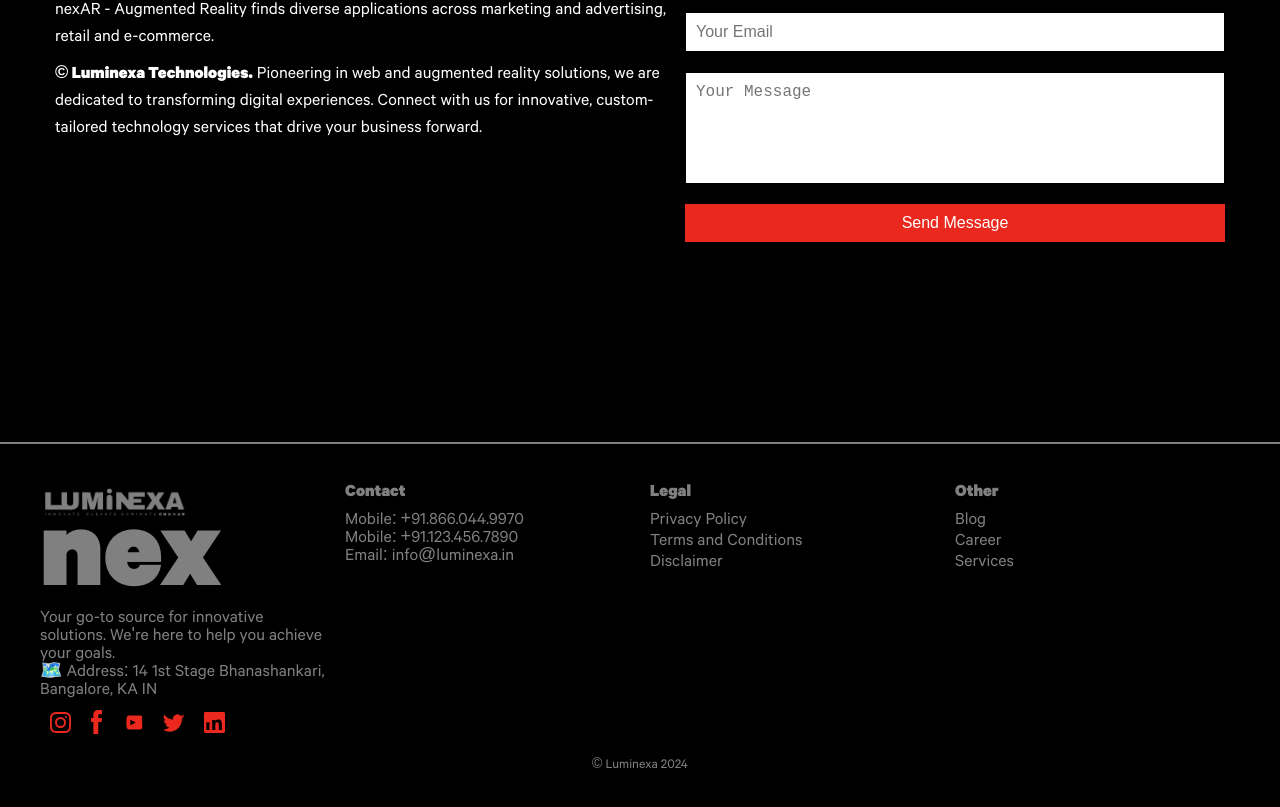
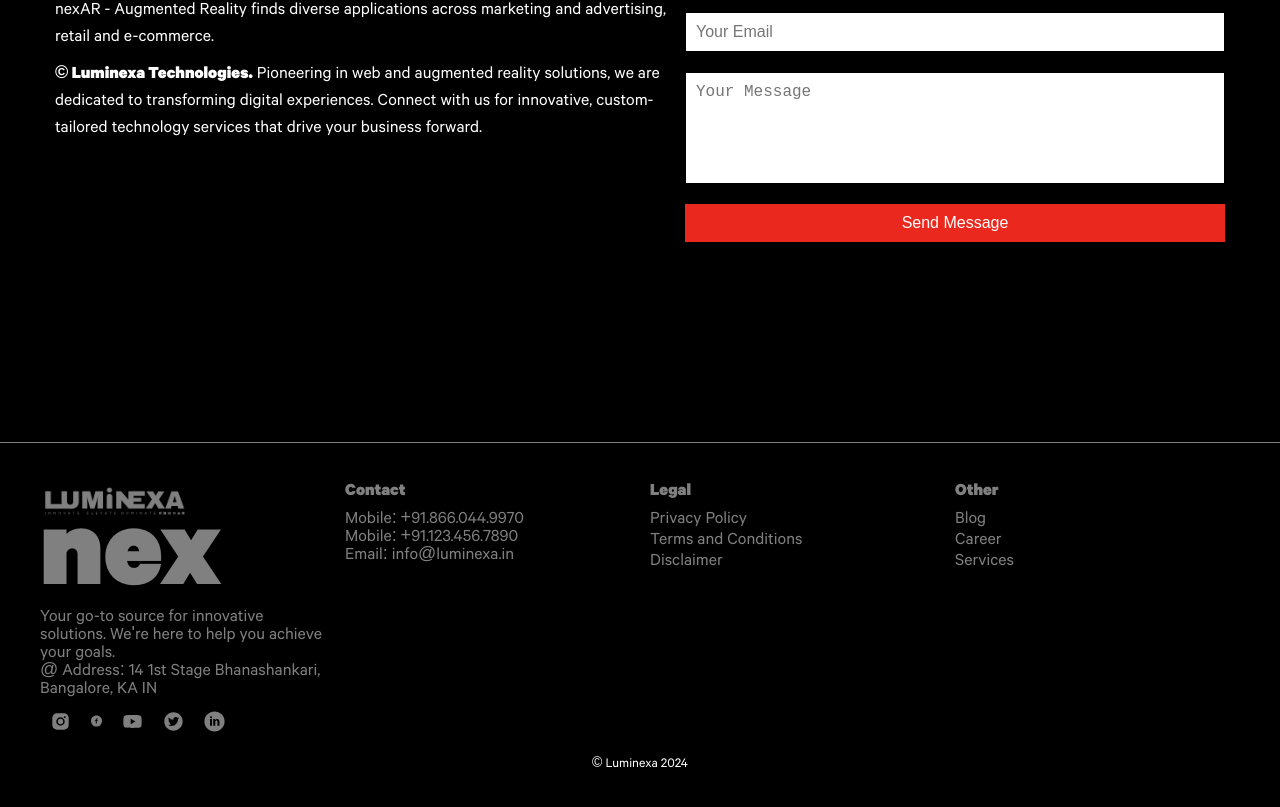
Before and after one commit to PS-PrashantFSD/netlifych, a Next.js app: page / in a window 1280 px wide. Shown: the part 3187-3994 px from the top of the page. Built offline with nearby package versions, Linux system fonts and the light colour scheme.

Commit message:
final implement done

```diff
--- a/components/Home/Contact/Contact.jsx
+++ b/components/Home/Contact/Contact.jsx
@@ -21,7 +21,7 @@
             <h1>nex</h1>
             <p>Your go-to source for innovative solutions. We're here to help you achieve your goals.</p>
             <p>
-            🗺️ Address: 14 1st Stage Bhanashankari, Bangalore, KA IN
+            @ Address: 14 1st Stage Bhanashankari, Bangalore, KA IN
             </p>
             <div className="social-media">
               <SocialMedia />
@@ -53,7 +53,7 @@
         </div>
 
         <div className="footer-note">
-          <p style={{ color: 'gray' }}>&copy; Luminexa 2024</p>
+          <p style={{ color: 'white' }}>&copy; Luminexa 2024</p>
         </div>
       </FooterContainer>
     </AnimationonScreen>
--- a/components/Home/Contact/styles.js
+++ b/components/Home/Contact/styles.js
@@ -9,7 +9,7 @@
   padding: 40px 0;
   background-color: ${({ theme }) => theme.colors.background};
   color: #878787;
-  border-top: 2px solid gray;
+  border-top: 0.5px solid gray;
 
   & .footer-columns {
     display: flex;
--- a/components/Home/Contacts/Contacts.jsx
+++ b/components/Home/Contacts/Contacts.jsx
@@ -18,7 +18,7 @@
             <h1>nex</h1>
             <p>Your go-to source for innovative solutions. We're here to help you achieve your goals.</p>
             <p>
-            🗺️ Address: 14 1st Stage Bhanashankari, Bangalore, KA IN
+            @ Address: 14 1st Stage Bhanashankari, Bangalore, KA IN
             </p>
             <div className="social-media">
               <SocialMedia />
@@ -50,7 +50,7 @@
         </div>
 
         <div className="footer-note">
-          <p style={{ color: 'gray' }}>&copy; Luminexa 2024</p>
+          <p style={{ color: 'white' }}>&copy; Luminexa 2024</p>
         </div>
       </FooterContainer>
     </AnimationonScreen>
--- a/components/Icons/Facebook.jsx
+++ b/components/Icons/Facebook.jsx
@@ -1,11 +1,17 @@
-const Facebook = props => (
-  <svg xmlns="http://www.w3.org/2000/svg" viewBox="0 0 11 24" {...props}>
-    <path
-      d="M3.625 1.236C4.544.346 5.85.044 7.085.006 8.387-.004 9.691.003 10.995.004c.005 1.4.006 2.802 0 4.203-.843-.001-1.687.002-2.53-.001-.534-.034-1.083.378-1.18.918-.013.937-.004 1.875-.004 2.813 1.236.005 2.472-.002 3.708.003a53.297 53.297 0 01-.45 4.05c-1.091.011-2.183 0-3.275.007-.01 4 .005 8-.008 12-1.622.006-3.244-.004-4.866.004-.03-4 .002-8.003-.017-12.004-.791-.008-1.583.006-2.374-.007.003-1.344.001-2.689.001-4.033.791-.01 1.582.002 2.373-.006.024-1.307-.024-2.616.025-3.922.08-1.035.466-2.077 1.226-2.792z"
-      fillRule="nonzero"
-      fill="#EA281E"
-    ></path>
-  </svg>
-);
+import * as React from "react";
 
-export default Facebook;
+function IconFacebookCircled(props) {
+  return (
+    <svg
+      viewBox="0 0 960 1000"
+      fill="currentColor"
+      height="1em"
+      width="1em"
+      {...props}
+    >
+      <path d="M480 20c133.333 0 246.667 46.667 340 140s140 206.667 140 340c0 132-46.667 245-140 339S613.333 980 480 980s-246.667-47-340-141S0 632 0 500c0-133.333 46.667-246.667 140-340S346.667 20 480 20m114 330v-78h-72c-29.333 0-54 11-74 33s-30 49-30 81v44h-76v74h76v222h86V504h90v-74h-90v-52c0-18.667 6-28 18-28h72" />
+    </svg>
+  );
+}
+
+export default IconFacebookCircled;
--- a/components/Icons/Instagram.jsx
+++ b/components/Icons/Instagram.jsx
@@ -1,11 +1,17 @@
-const Instagram = props => (
-  <svg xmlns="http://www.w3.org/2000/svg" viewBox="0 0 21 21" {...props}>
-    <g fill="#EA281E" fillRule="evenodd">
-      <path d="M10.5 0C7.648 0 7.29.012 6.17.063 5.054.114 4.29.292 3.623.551a5.146 5.146 0 00-1.86 1.211 5.147 5.147 0 00-1.21 1.86C.291 4.29.113 5.053.062 6.171.012 7.29 0 7.648 0 10.5c0 2.852.012 3.21.063 4.33.051 1.117.229 1.88.488 2.548.269.69.628 1.276 1.211 1.86.584.583 1.17.942 1.86 1.21.668.26 1.431.438 2.549.489 1.12.05 1.477.063 4.329.063 2.852 0 3.21-.012 4.33-.063 1.117-.051 1.88-.229 2.548-.488a5.146 5.146 0 001.86-1.211 5.147 5.147 0 001.21-1.86c.26-.668.438-1.431.489-2.549.051-1.12.063-1.477.063-4.329 0-2.852-.012-3.21-.063-4.33-.051-1.117-.229-1.88-.488-2.548a5.147 5.147 0 00-1.211-1.86 5.146 5.146 0 00-1.86-1.21c-.668-.26-1.431-.438-2.549-.489C13.71.012 13.352 0 10.5 0m0 1.892c2.804 0 3.136.01 4.243.061 1.024.047 1.58.218 1.95.362.49.19.84.418 1.207.785.367.368.595.717.785 1.207.144.37.315.926.362 1.95.05 1.107.061 1.44.061 4.243 0 2.804-.01 3.136-.061 4.243-.047 1.024-.218 1.58-.362 1.95-.19.49-.418.84-.785 1.207a3.252 3.252 0 01-1.207.785c-.37.144-.926.315-1.95.362-1.107.05-1.44.061-4.243.061-2.804 0-3.136-.01-4.243-.061-1.024-.047-1.58-.218-1.95-.362-.49-.19-.84-.418-1.207-.785a3.254 3.254 0 01-.785-1.207c-.144-.37-.315-.926-.362-1.95-.05-1.107-.061-1.44-.061-4.243 0-2.804.01-3.136.061-4.243.047-1.024.218-1.58.362-1.95.19-.49.418-.84.785-1.207a3.253 3.253 0 011.207-.785c.37-.144.926-.315 1.95-.362 1.107-.05 1.44-.061 4.243-.061"></path>
-      <path d="M10.5 14.07a3.57 3.57 0 110-7.14 3.57 3.57 0 010 7.14m0-9.07a5.5 5.5 0 100 11 5.5 5.5 0 000-11"></path>
-      <path d="M17 5a1 1 0 11-2 0 1 1 0 012 0"></path>
-    </g>
-  </svg>
-);
+import * as React from "react";
 
-export default Instagram;
+function IconInstagram(props) {
+  return (
+    <svg
+      viewBox="0 0 1024 1024"
+      fill="currentColor"
+      height="1em"
+      width="1em"
+      {...props}
+    >
+      <path d="M512 378.7c-73.4 0-133.3 59.9-133.3 133.3S438.6 645.3 512 645.3 645.3 585.4 645.3 512 585.4 378.7 512 378.7zM911.8 512c0-55.2.5-109.9-2.6-165-3.1-64-17.7-120.8-64.5-167.6-46.9-46.9-103.6-61.4-167.6-64.5-55.2-3.1-109.9-2.6-165-2.6-55.2 0-109.9-.5-165 2.6-64 3.1-120.8 17.7-167.6 64.5C132.6 226.3 118.1 283 115 347c-3.1 55.2-2.6 109.9-2.6 165s-.5 109.9 2.6 165c3.1 64 17.7 120.8 64.5 167.6 46.9 46.9 103.6 61.4 167.6 64.5 55.2 3.1 109.9 2.6 165 2.6 55.2 0 109.9.5 165-2.6 64-3.1 120.8-17.7 167.6-64.5 46.9-46.9 61.4-103.6 64.5-167.6 3.2-55.1 2.6-109.8 2.6-165zM512 717.1c-113.5 0-205.1-91.6-205.1-205.1S398.5 306.9 512 306.9 717.1 398.5 717.1 512 625.5 717.1 512 717.1zm213.5-370.7c-26.5 0-47.9-21.4-47.9-47.9s21.4-47.9 47.9-47.9 47.9 21.4 47.9 47.9a47.84 47.84 0 01-47.9 47.9z" />
+    </svg>
+  );
+}
+
+export default IconInstagram;
--- a/components/Icons/Linkedin.jsx
+++ b/components/Icons/Linkedin.jsx
@@ -1,10 +1,18 @@
-const LinkedIn = props => (
-    <svg xmlns="http://www.w3.org/2000/svg" viewBox="0 0 24 24" {...props}>
-      <path
-        d="M20.452 20.452h-3.548v-5.568c0-1.327-.027-3.034-1.844-3.034-1.843 0-2.126 1.43-2.126 2.908v5.694h-3.548V9h3.404v1.451h.049c.475-.897 1.637-1.839 3.357-1.839 3.596 0 4.252 2.37 4.252 5.444v6.397zm-15.944-12.59c-1.157 0-2.09.934-2.09 2.09s.934 2.09 2.09 2.09 2.09-.934 2.09-2.09-.934-2.09-2.09-2.09zm1.774 12.59H2.678V9h3.548v11.452zm17.768-21.452H1.678C.75 0 0 .75 0 1.678v20.644C0 23.25.75 24 1.678 24h20.644C23.25 24 24 23.25 24 22.322V1.678C24 .75 23.25 0 22.322 0z"
-        fill="#EA281E"
-      />
+// icon:linkedin-circled | Entypo http://entypo.com/ | Daniel Bruce
+import * as React from "react";
+
+function IconLinkedinCircled(props) {
+  return (
+    <svg
+      viewBox="0 0 960 1000"
+      fill="currentColor"
+      height="1em"
+      width="1em"
+      {...props}
+    >
+      <path d="M480 20c133.333 0 246.667 46.667 340 140s140 206.667 140 340c0 132-46.667 245-140 339S613.333 980 480 980c-132 0-245-47-339-141S0 632 0 500c0-133.333 47-246.667 141-340S348 20 480 20M362 698V386h-96v312h96m-48-352c34.667 0 52-16 52-48s-17.333-48-52-48c-14.667 0-27 4.667-37 14s-15 20.667-15 34c0 32 17.333 48 52 48m404 352V514c0-44-10.333-77.667-31-101s-47.667-35-81-35c-44 0-76 16.667-96 50h-2l-6-42h-84c1.333 18.667 2 52 2 100v212h98V518c0-12 1.333-20 4-24 8-25.333 24.667-38 50-38 32 0 48 22.667 48 68v174h98" />
     </svg>
   );
+}
 
-  export default LinkedIn;
+export default IconLinkedinCircled;
--- a/components/Icons/Twitter.jsx
+++ b/components/Icons/Twitter.jsx
@@ -1,10 +1,17 @@
-const Twitter = props => (
-    <svg xmlns="http://www.w3.org/2000/svg" viewBox="0 0 24 24" {...props}>
-      <path
-        d="M23.633 4.999c-.885.392-1.83.655-2.826.775a4.935 4.935 0 002.163-2.724 9.863 9.863 0 01-3.127 1.2 4.926 4.926 0 00-8.38 4.482A13.96 13.96 0 011.67 3.149a4.923 4.923 0 001.523 6.565 4.904 4.904 0 01-2.228-.615v.061a4.933 4.933 0 003.946 4.84 4.927 4.927 0 01-2.215.084 4.935 4.935 0 004.604 3.417A9.867 9.867 0 010 20.253a13.935 13.935 0 007.548 2.212c9.058 0 14.003-7.507 14.003-13.985 0-.213-.005-.426-.014-.637A10.032 10.032 0 0024 4.583a9.965 9.965 0 01-2.367.649 4.913 4.913 0 002.157-2.724z"
-        fill="#EA281E" // Changed to red
-      />
+import * as React from "react";
+
+function IconTwitterCircle(props) {
+  return (
+    <svg
+      viewBox="0 0 1024 1024"
+      fill="currentColor"
+      height="1em"
+      width="1em"
+      {...props}
+    >
+      <path d="M512 64C264.6 64 64 264.6 64 512s200.6 448 448 448 448-200.6 448-448S759.4 64 512 64zm215.3 337.7c.3 4.7.3 9.6.3 14.4 0 146.8-111.8 315.9-316.1 315.9-63 0-121.4-18.3-170.6-49.8 9 1 17.6 1.4 26.8 1.4 52 0 99.8-17.6 137.9-47.4-48.8-1-89.8-33-103.8-77 17.1 2.5 32.5 2.5 50.1-2a111 111 0 01-88.9-109v-1.4c14.7 8.3 32 13.4 50.1 14.1a111.13 111.13 0 01-49.5-92.4c0-20.7 5.4-39.6 15.1-56a315.28 315.28 0 00229 116.1C492 353.1 548.4 292 616.2 292c32 0 60.8 13.4 81.1 35 25.1-4.7 49.1-14.1 70.5-26.7-8.3 25.7-25.7 47.4-48.8 61.1 22.4-2.4 44-8.6 64-17.3-15.1 22.2-34 41.9-55.7 57.6z" />
     </svg>
   );
+}
 
-  export default Twitter;
+export default IconTwitterCircle;
--- a/components/Icons/Youtube.jsx
+++ b/components/Icons/Youtube.jsx
@@ -1,10 +1,18 @@
-const YouTube = props => (
-    <svg xmlns="http://www.w3.org/2000/svg" viewBox="0 0 24 24" {...props}>
-      <path
-        d="M23.498 6.186c-.273-1.075-1.075-1.922-2.13-2.086-1.995-.197-4.358-.197-6.878-.197s-4.883 0-6.878.197c-1.055.164-1.857 1.011-2.13 2.086C5.001 8.354 5 12 5 12s0 3.646.362 5.814c.273 1.075 1.075 1.922 2.13 2.086 1.995.197 4.358.197 6.878.197s4.883 0 6.878-.197c1.055-.164 1.857-1.011 2.13-2.086C23 15.646 23 12 23 12s0-3.646-.502-5.814zM9.545 15.162V8.838l6.236 3.162-6.236 3.162z"
-        fill="#EA281E" // YouTube red
-      />
+// icon:youtube | Ant Design Icons https://ant.design/components/icon/ | Ant Design
+import * as React from "react";
+
+function IconYoutube(props) {
+  return (
+    <svg
+      viewBox="0 0 1024 1024"
+      fill="currentColor"
+      height="1em"
+      width="1em"
+      {...props}
+    >
+      <path d="M941.3 296.1a112.3 112.3 0 00-79.2-79.3C792.2 198 512 198 512 198s-280.2 0-350.1 18.7A112.12 112.12 0 0082.7 296C64 366 64 512 64 512s0 146 18.7 215.9c10.3 38.6 40.7 69 79.2 79.3C231.8 826 512 826 512 826s280.2 0 350.1-18.8c38.6-10.3 68.9-40.7 79.2-79.3C960 658 960 512 960 512s0-146-18.7-215.9zM423 646V378l232 133-232 135z" />
     </svg>
   );
+}
 
-  export default YouTube;
+export default IconYoutube;
```
Also changed, not shown: components/Icons/About.jsx (+15 -15 lines).
